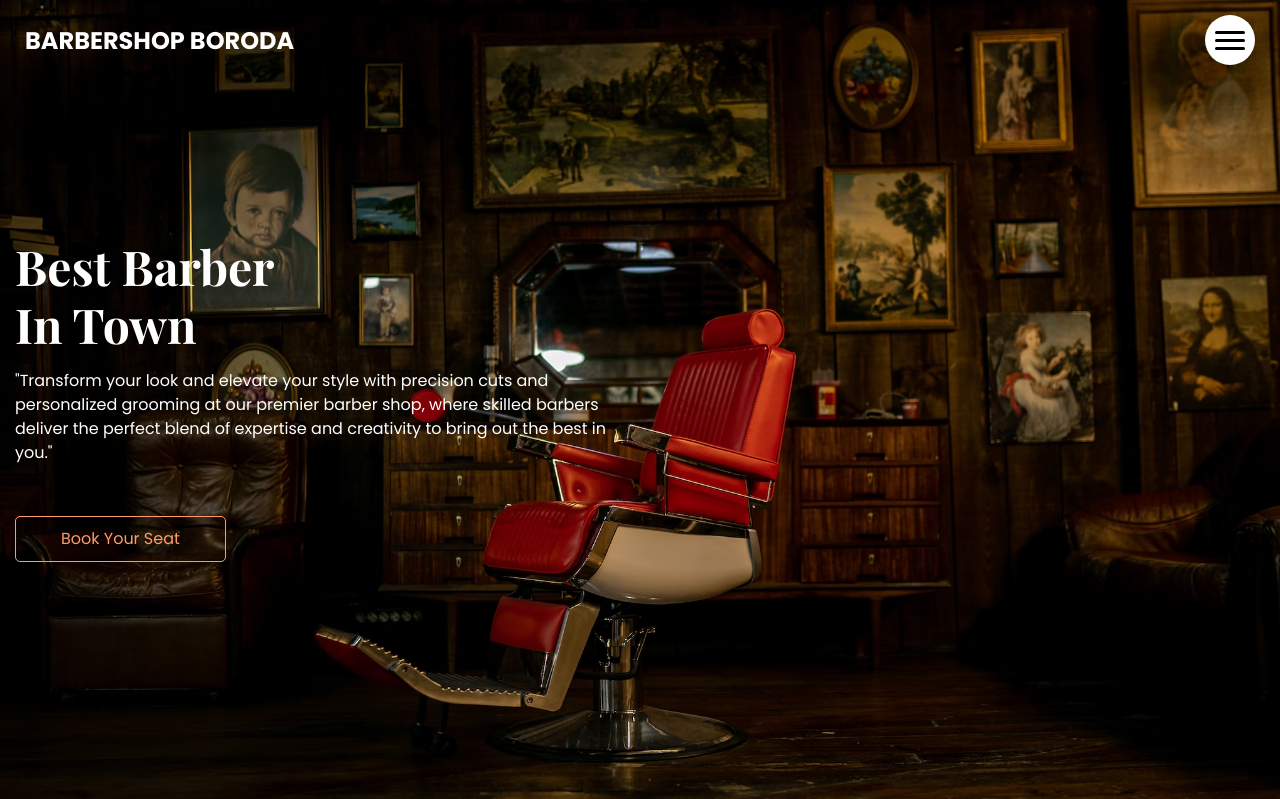
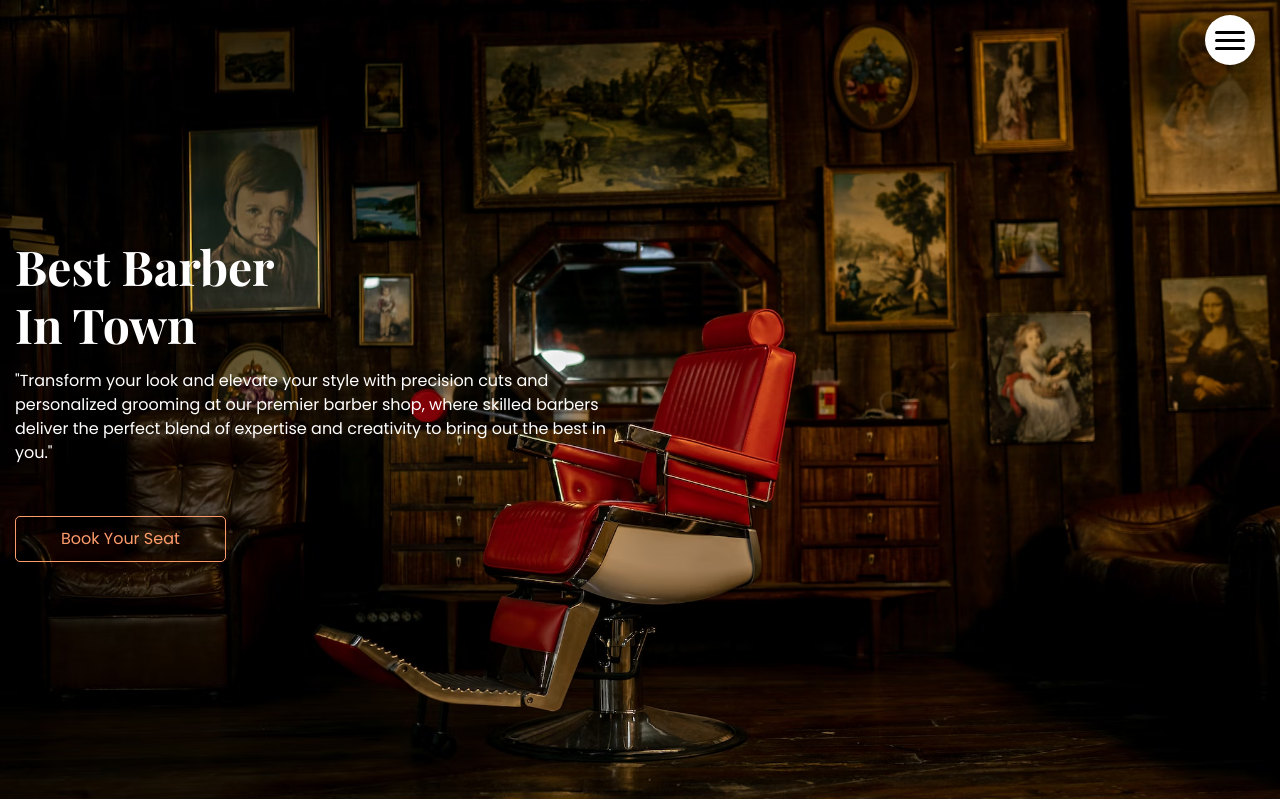
Before and after one commit to elbatouri/Barbershop_webapp_portfolio, a Flask app: page / in a window 1280 px wide. Shown: the top 799 px of the page. Run offline with Flask 3, Linux system fonts and the light colour scheme; some libraries are stand-ins or nearby versions.

Commit message:
remove the html span from all templates

```diff
--- a/website/templates/appointement.html
+++ b/website/templates/appointement.html
@@ -22,9 +22,6 @@
   <header class="header_section">
     <div class="container-fluid">
       <nav class="navbar navbar-expand-lg custom_nav-container">
-        <a class="navbar-brand" href="home.html">
-          <span>BarberShop BORODA</span>
-        </a>
         <div class="" id="">
           <div class="custom_menu-btn">
             <button onclick="openNav()">
--- a/website/templates/home.html
+++ b/website/templates/home.html
@@ -32,11 +32,6 @@
   <header class="header_section">
     <div class="container-fluid">
       <nav class="navbar navbar-expand-lg custom_nav-container">
-        <a class="navbar-brand" href="home">
-          <span>
-            BarberShop BORODA
-          </span>
-        </a>
         <div class="" id="">
 
           <div class="custom_menu-btn">
```
Also changed, not shown: website/templates/gallery.html (+0 -10 lines), 1 other file.
